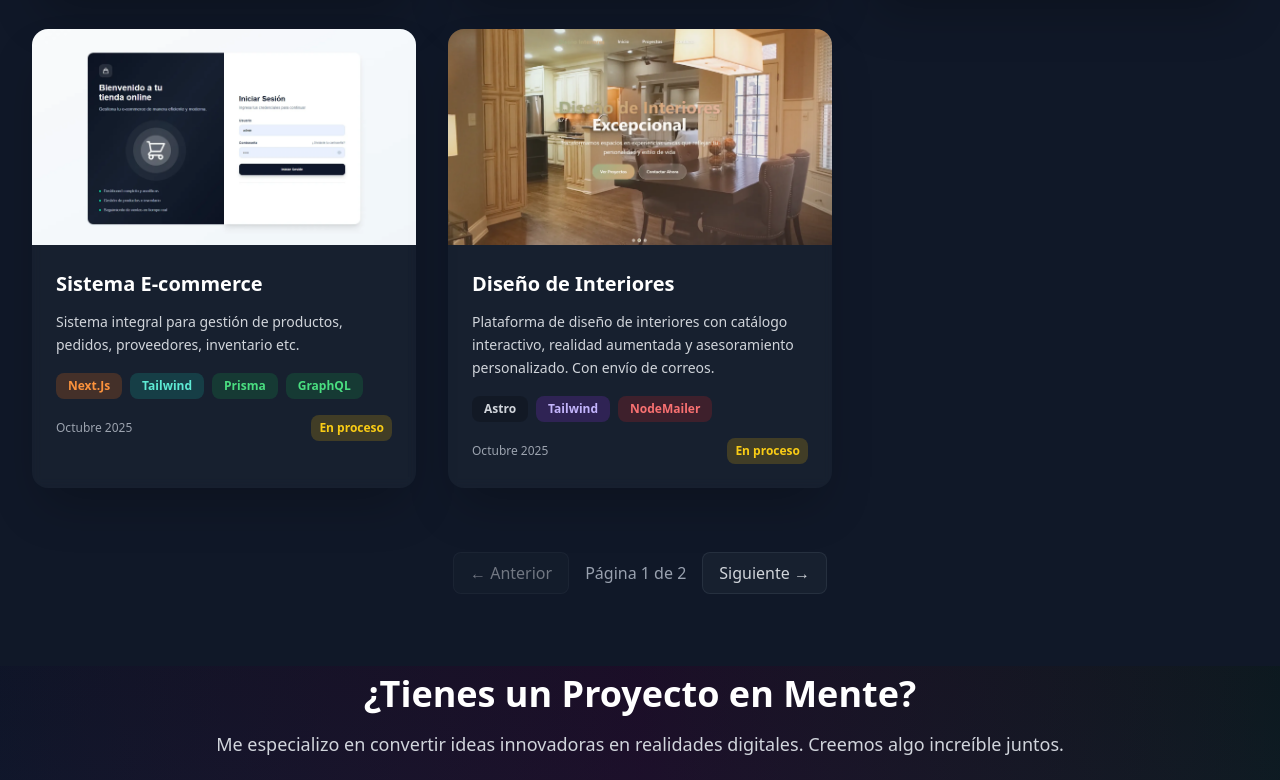
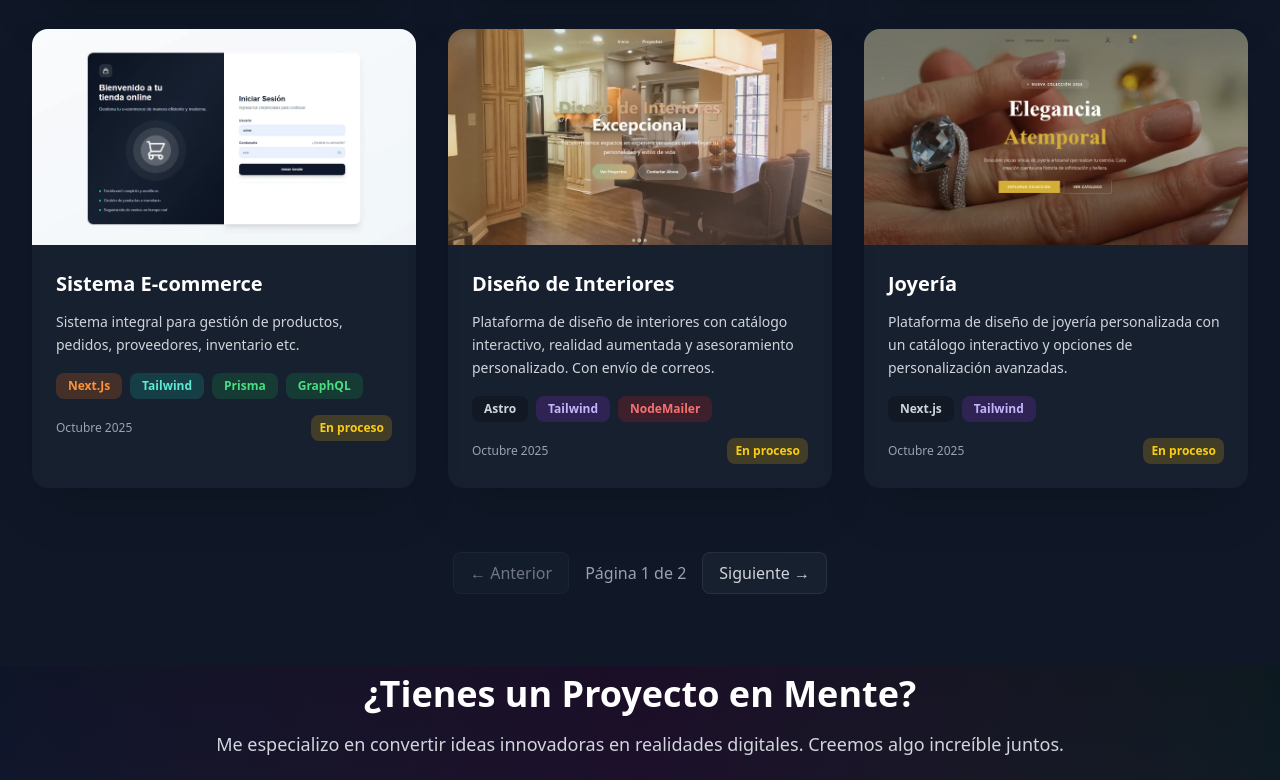
Before and after one commit to JosueDev09/portafolio2025, an Astro site: page /projects in a window 1280 px wide. Shown: the part 972-1752 px from the top of the page. Built offline with nearby package versions, Linux system fonts and the light colour scheme; Astro itself is replaced by a stand-in of ours; what @midudev/tailwind-animations would draw is missing.

Commit message:
se agrego otro proyecto

```diff
--- a/src/components/allProjects/allProyects.astro
+++ b/src/components/allProjects/allProyects.astro
@@ -228,6 +228,33 @@ import "./allProjects.css";
             </div>
           </div>
         </div>
+         <div class="project-card" data-category="web">
+          <div class="project-image">
+            <img src="/joyeria.webp" alt="Joyería" class="w-full h-full object-cover">
+            <div class="project-overlay">
+              <div class="project-actions">
+                <a href="#" class="btn-demo">Ver Demo</a>
+                <!-- <a href="#" class="btn-code">Código</a> -->
+              </div>
+            </div>
+          </div>
+          <div class="project-content">
+            <h3 class="project-title">Joyería</h3>
+            <p class="project-description">
+              Plataforma de diseño de joyería personalizada con un catálogo interactivo y opciones de personalización avanzadas.
+            </p>
+            <div class="project-tech">
+              <span class="tech-tag next">Next.js</span>
+              <span class="tech-tag socket">Tailwind</span>
+              <!-- <span class="tech-tag redis"></span> -->
+
+            </div>
+            <div class="project-meta">
+              <span class="project-date">Octubre 2025</span>
+              <span class="project-status in-progress">En proceso</span>
+            </div>
+          </div>
+        </div>
 
       </div>
 
```
Also changed, not shown: public/assets/img/joyeria.png (added), public/assets/imgConvertidas/sistema-ecommerce.webp (added), public/joyeria.webp (added).
